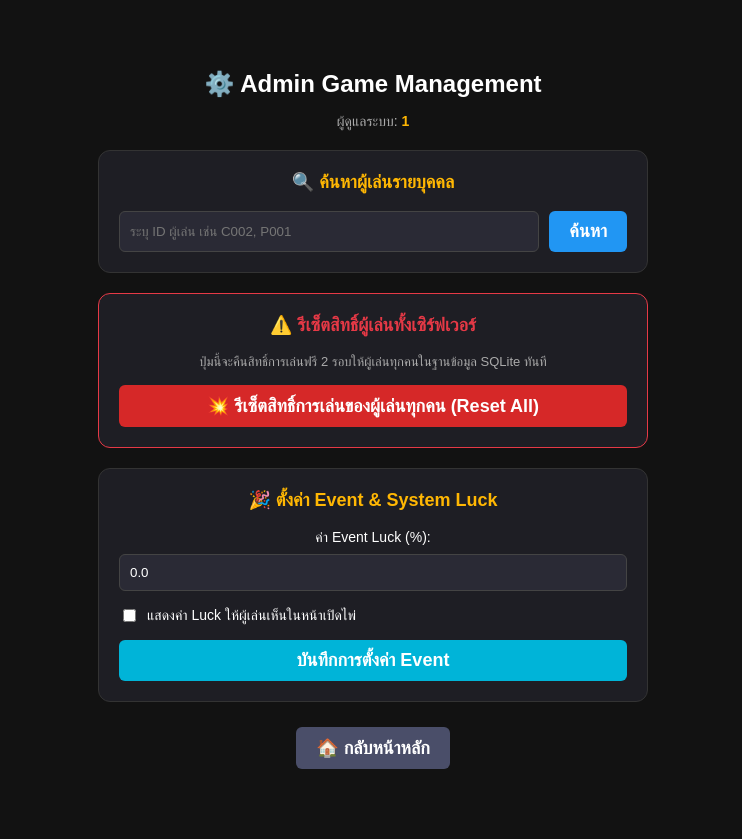
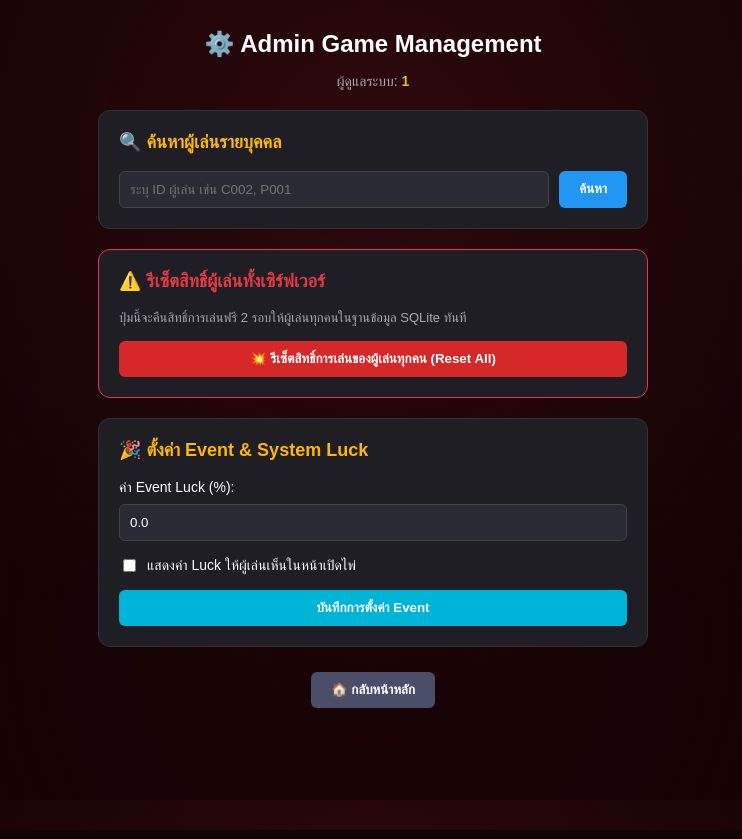
Before and after one commit to WRMG001/CardGame, a Flask app: page /admin in a window 1280 px wide. Shown: the whole page, without its empty margins (267-1009 px from the left). Run offline with Flask 3, Linux system fonts and the light colour scheme; the visitor is signed in with stand-in values (Sample User, id 1).

Commit message:
Update base.html

```diff
--- a/templates/base.html
+++ b/templates/base.html
@@ -1,23 +1,80 @@
 <!DOCTYPE html>
+<html lang="th">
+<head>
+    <meta charset="UTF-8">
+    <meta name="viewport" content="width=device-width, initial-scale=1.0">
+    <title>{% block title %}Black Vegas Season 5{% endblock %}</title>
 
-<html lang="th">
+    <!-- Google Fonts: Kanit -->
+    <link href="https://fonts.googleapis.com/css2?family=Kanit:wght@300;400;600;700&display=swap" rel="stylesheet">
 
-<head>
+    <style>
+        /* 🍷 โทนสีหลัก Black Vegas SS5 (Deep Crimson Burgundy & Champagne Gold) */
+        :root {
+            --bg-main: #120304;
+            --bg-card: #1f080a;
+            --bg-card-secondary: #2b0b0e;
+            --border-gold: #5c1d24;
+            --border-highlight: #a82835;
+            --text-gold-light: #fce0a2;
+            --text-gold: #d4af37;
+            --text-main: #f3e8d3;
+            --text-muted: #bfa181;
+            --accent-red: #801823;
+        }
 
-<meta charset="UTF-8">
+        body {
+            background-color: var(--bg-main);
+            /* สร้าง Texture พื้นหลังแบบเรียบหรูสไตล์ภาพตัวอย่าง */
+            background-image:
+                radial-gradient(circle at 50% 20%, #2e080d 0%, transparent 60%),
+                radial-gradient(circle at 50% 80%, #1a0305 0%, transparent 70%);
+            background-attachment: fixed;
+            color: var(--text-main);
+            font-family: 'Kanit', sans-serif;
+            margin: 0;
+            padding: 0;
+            min-height: 100vh;
+        }
 
-<title>Card Game</title>
+        /* ตกแต่งองค์ประกอบพื้นฐาน */
+        h1, h2, h3, h4, h5, h6 {
+            font-weight: 600;
+        }
 
-<link rel="stylesheet" href="{{ url_for('static', filename='css/style.css') }}">
+        code {
+            color: #ffd700;
+            background: rgba(0, 0, 0, 0.4);
+            padding: 2px 6px;
+            border-radius: 4px;
+            border: 1px solid #3d1216;
+            font-family: monospace;
+        }
 
+        /* Custom Scrollbar ให้เข้ากับธีม */
+        ::-webkit-scrollbar {
+            width: 6px;
+            height: 6px;
+        }
+        ::-webkit-scrollbar-track {
+            background: var(--bg-main);
+        }
+        ::-webkit-scrollbar-thumb {
+            background: var(--border-gold);
+            border-radius: 3px;
+        }
+        ::-webkit-scrollbar-thumb:hover {
+            background: var(--text-gold);
+        }
+    </style>
+
+    {% block extra_head %}{% endblock %}
 </head>
-
 <body>
 
-{% block content %}
-
-{% endblock %}
+    <main>
+        {% block content %}{% endblock %}
+    </main>
 
 </body>
-
 </html>
```
